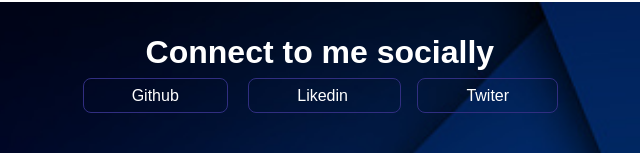
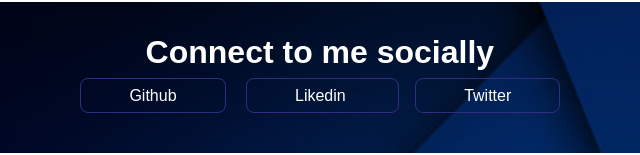
Before and after one commit to Sanngeeta/portfolio, a plain HTML site: page project.html in a window 1280 px wide. Shown: the part 4818-4973 px from the top of the page, 333-973 px from the left. Drawn offline with Linux system fonts and the light colour scheme.

Commit message:
fix-debug-fix error in Twitter words

```diff
--- a/project.html
+++ b/project.html
@@ -219,7 +219,7 @@
 
                             <li class="list-item-inline">
                                 <a class='link link-Secondary' href="https://twitter.com/sangeetaPaswa16">
-                                    Twiter
+                                    Twitter
                                 </a>
                             </li>
                         </ul>
```
Also changed, not shown: blogs.html (+1 -1 lines), dummyBlog.html (+1 -1 lines), index.html (+1 -1 lines).
